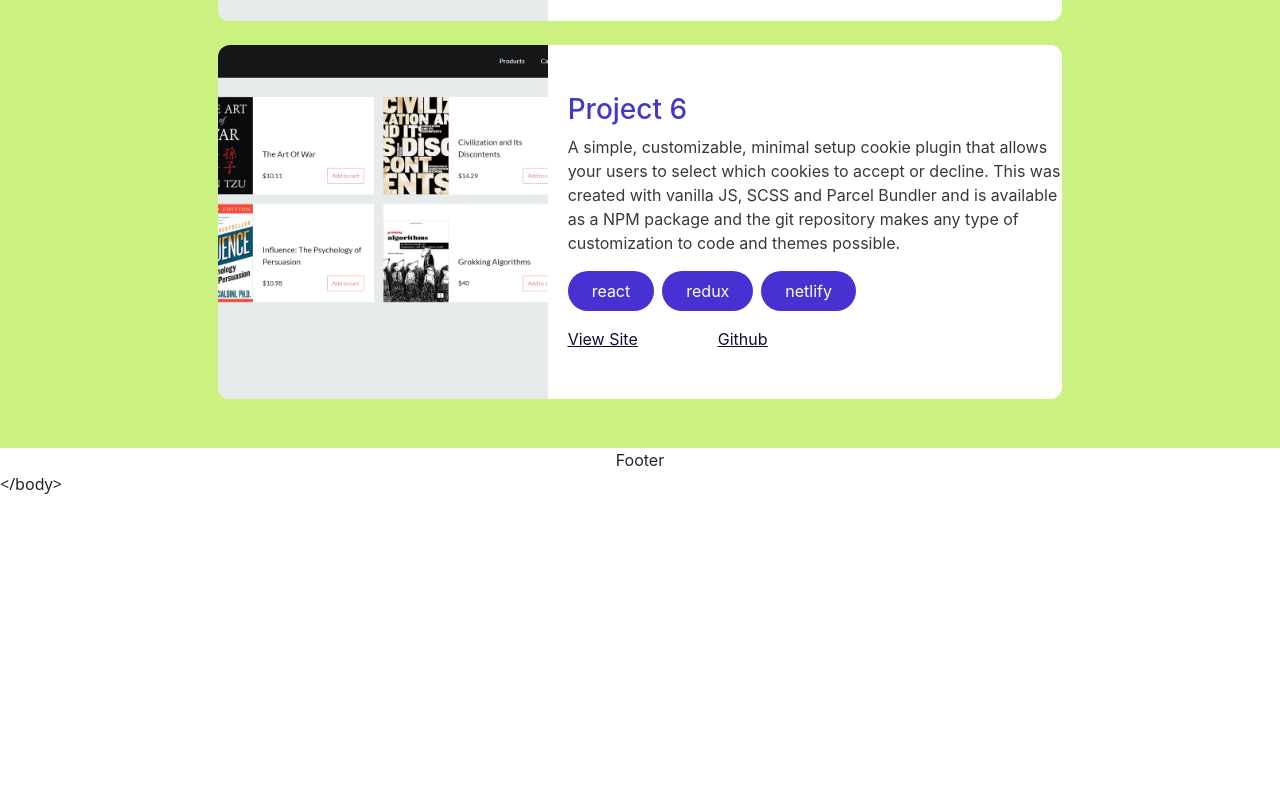
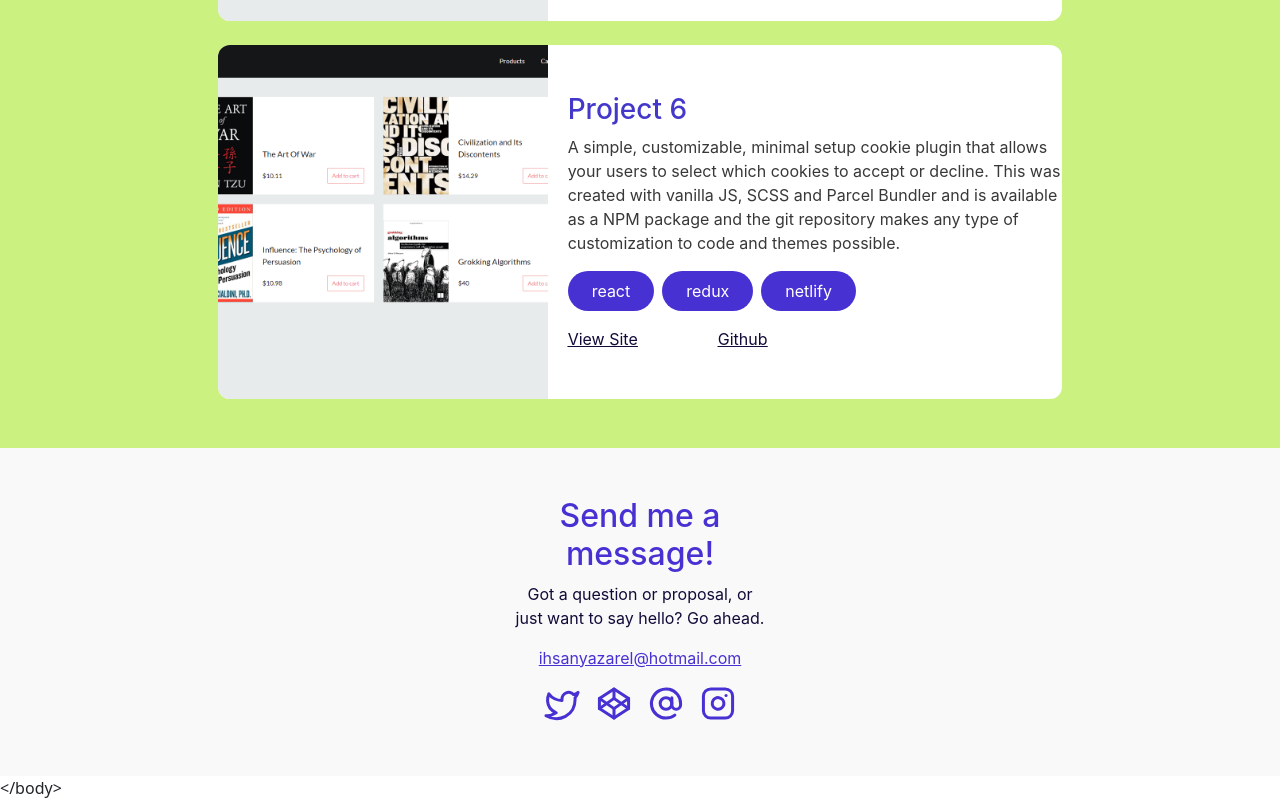
Before and after one commit to ihsanyazarel/my-portfolio, a React (Create React App) app: page / in a window 1280 px wide. Shown: the part 4181-4981 px from the top of the page. Before the commit the page ends 4677 px from the top, so only its background shows below. Built offline with nearby package versions, Linux system fonts and the light colour scheme.

Commit message:
footer and updates

```diff
--- a/public/index.html
+++ b/public/index.html
@@ -2,7 +2,7 @@
 <html lang="en">
   <head>
     <meta charset="utf-8" />
-    <link rel="icon" href="%PUBLIC_URL%/favicon.ico" />
+    <link rel="icon" href="https://media.licdn.com/dms/image/C4D03AQHTZkUN8R-McQ/profile-displayphoto-shrink_800_800/0/1645474829922?e=1691625600&v=beta&t=AkmONAS6FGLvrq-ajT1B_5tHg_-b-OAjLc4QFVl_Rig" />
     <meta name="viewport" content="width=device-width, initial-scale=1" />
     <meta name="theme-color" content="#000000" />
     <meta
--- a/src/components/Footer.js
+++ b/src/components/Footer.js
@@ -1,9 +1,34 @@
-import React from 'react'
+import React, { useContext } from "react";
+import { Contexts } from "../contexts/contexts";
 
 function Footer() {
+  const { lightMode } = useContext(Contexts);
+  const { footerSvg } = useContext(Contexts);
   return (
-    <div>Footer</div>
-  )
+    <div className={`${lightMode ? "bg-[#F9F9F9]" : "bg-[#252128]"} p-px`}>
+      <div className="w-1/5 my-5 mx-auto">
+        <h2 className={`${lightMode ? "text-[#4731D3]" : "text-[#8F88FF]"}`}>
+          Send me a message!
+        </h2>
+        <p className={`${lightMode ? "text-[#120B39]" : "text-[#FFFFFF]"}`}>
+          Got a question or proposal, or just want to say hello? Go ahead.
+        </p>
+        <a
+          href="mailto:ihsanyazarel@hotmail.com"
+          className={`mb-3 block ${
+            lightMode ? "text-[#4731D3]" : "text-[#8F88FF]"
+          }`}
+        >
+          ihsanyazarel@hotmail.com
+        </a>
+        {footerSvg.map((item, index) => (
+          <div key={index} className="inline-block mx-2">
+            <a href={item().props.xmlns}>{item()}</a>
+          </div>
+        ))}
+      </div>
+    </div>
+  );
 }
 
-export default Footer
+export default Footer;
--- a/src/components/Project.js
+++ b/src/components/Project.js
@@ -28,43 +28,25 @@ function Project({ project }) {
           {project.description}
         </p>
         <div className="text-left">
-          <p
+          {project.methodsofproject.map((item, i) => <p key={i}
             className={`inline-block  py-2 px-4 mr-2 rounded-3xl ${
               lightMode
                 ? "bg-[#4731D3] text-[#FFFFFF]"
                 : "bg-[#8173DA] text-[#FFFFFF]"
             }`}
           >
-            react
-          </p>
-          <p
-            className={`inline-block  py-2 px-4 mr-2 rounded-3xl ${
-              lightMode
-                ? "bg-[#4731D3] text-[#FFFFFF]"
-                : "bg-[#8173DA] text-[#FFFFFF]"
-            }`}
-          >
-            redux
-          </p>
-          <p
-            className={`inline-block  py-2 px-4 mr-2 rounded-3xl ${
-              lightMode
-                ? "bg-[#4731D3] text-[#FFFFFF]"
-                : "bg-[#8173DA] text-[#FFFFFF]"
-            }`}
-          >
-            netlify
-          </p>
+            {item}
+          </p>)}
         </div>
         <div className="underline text-left">
-          <a
+          <a href={project.deployLink}
             className={`mr-20 ${
               lightMode ? "text-[#120B39]" : "text-[#CBF281]"
             }`}
           >
             View Site
           </a>
-          <a
+          <a href={project.githubLink}
             className={`mr-20 ${
               lightMode ? "text-[#120B39]" : "text-[#CBF281]"
             }`}
--- a/src/contexts/contexts.js
+++ b/src/contexts/contexts.js
@@ -1,18 +1,20 @@
 import { createContext, useState } from "react";
 import { ProjectsData } from "../data/projectsData";
+import { footerSvgData } from "../data/footerSvgData";
 
 export const Contexts = createContext();
 
 const ContextsProvider = ({ children }) => {
   const [lightMode, setLightMode] = useState(true);
   const [projects, setProjects] = useState(ProjectsData);
+  const [footerSvg, setFooterSvg] = useState(footerSvgData);
 
   const contextVariables = {
     lightMode,
     setLightMode,
     projects,
     setProjects,
-
+    footerSvg
   };
 
   return (
--- /dev/null
+++ b/src/data/footerSvgData.js
@@ -0,0 +1,8 @@
+import Twitter  from "../svgFiles/footerSvg/Twitter";
+import Codepen  from "../svgFiles/footerSvg/Codepen";
+import AtSign  from "../svgFiles/footerSvg/AtSign";
+import Instagram  from "../svgFiles/footerSvg/Instagram";
+
+export const footerSvgData = () => {
+    return [Twitter, Codepen, AtSign, Instagram]
+};
--- a/src/data/projectsData.js
+++ b/src/data/projectsData.js
@@ -12,7 +12,7 @@ export const ProjectsData = () => {
             img: project1,
             title: "Project 1",
             description: "A simple, customizable, minimal setup cookie plugin that allows your users to select which cookies to accept or decline. This was created with vanilla JS, SCSS and Parcel Bundler and is available as a NPM package and the git repository makes any type of customization to code and themes possible.",
-            methodsofproject: ["react", "redux", "netlify"],
+            methodsofproject: ["react", "redux", "netlify", "tailwind css"],
             githubLink: "https://www.google.com/",
             deployLink: "https://www.google.com/"
         },
--- /dev/null
+++ b/src/svgFiles/footerSvg/AtSign.js
@@ -0,0 +1,31 @@
+import { useContext } from "react";
+import { Contexts } from "../../contexts/contexts";
+
+const AtSign = () => {
+  const { lightMode } = useContext(Contexts);
+  return (
+    <svg
+      width="36"
+      height="35"
+      viewBox="0 0 36 35"
+      fill="none"
+      xmlns="mailto: ihsanyazarel@hotmail.com"
+    >
+      <path
+        d="M18.0001 23.3333C21.2217 23.3333 23.8334 20.7216 23.8334 17.5C23.8334 14.2783 21.2217 11.6666 18.0001 11.6666C14.7784 11.6666 12.1667 14.2783 12.1667 17.5C12.1667 20.7216 14.7784 23.3333 18.0001 23.3333Z"
+        stroke={lightMode ? "#4731D3" : "#8F88FF"}
+        strokeWidth="3"
+        strokeLinecap="round"
+        strokeLinejoin="round"
+      />
+      <path
+        d="M23.8334 11.6666V18.9582C23.8334 20.1186 24.2944 21.2314 25.1148 22.0518C25.9353 22.8723 27.0481 23.3332 28.2084 23.3332C29.3688 23.3332 30.4816 22.8723 31.302 22.0518C32.1225 21.2314 32.5834 20.1186 32.5834 18.9582V17.4999C32.5832 14.2085 31.4696 11.0139 29.4236 8.43568C27.3776 5.85743 24.5197 4.04711 21.3144 3.29909C18.1091 2.55107 14.745 2.90934 11.7691 4.31565C8.79329 5.72196 6.38067 8.09359 4.9236 11.0449C3.46652 13.9962 3.05067 17.3537 3.74367 20.5713C4.43668 23.789 6.19777 26.6775 8.7406 28.7674C11.2834 30.8572 14.4584 32.0254 17.7494 32.082C21.0403 32.1386 24.2536 31.0803 26.8668 29.0791"
+        stroke={lightMode ? "#4731D3" : "#8F88FF"}
+        strokeWidth="3"
+        strokeLinecap="round"
+        strokeLinejoin="round"
+      />
+    </svg>
+  );
+};
+export default AtSign;
--- /dev/null
+++ b/src/svgFiles/footerSvg/Codepen.js
@@ -0,0 +1,52 @@
+import { useContext } from "react";
+import { Contexts } from "../../contexts/contexts";
+
+const Codepen = () => {
+  const { lightMode } = useContext(Contexts);
+  return (
+    <svg
+      width="36"
+      height="35"
+      viewBox="0 0 36 35"
+      fill="none"
+      xmlns="https://www.google.com/"
+    >
+      <path
+        d="M18.0001 2.91663L32.5834 12.3958V22.6041L18.0001 32.0833L3.41675 22.6041V12.3958L18.0001 2.91663Z"
+        stroke={lightMode ? "#4731D3" : "#8F88FF"}
+        strokeWidth="3"
+        strokeLinecap="round"
+        strokeLinejoin="round"
+      />
+      <path
+        d="M18 32.0833V22.6041"
+        stroke={lightMode ? "#4731D3" : "#8F88FF"}
+        strokeWidth="3"
+        strokeLinecap="round"
+        strokeLinejoin="round"
+      />
+      <path
+        d="M32.5834 12.3959L18.0001 22.6042L3.41675 12.3959"
+        stroke={lightMode ? "#4731D3" : "#8F88FF"}
+        strokeWidth="3"
+        strokeLinecap="round"
+        strokeLinejoin="round"
+      />
+      <path
+        d="M3.41675 22.6042L18.0001 12.3959L32.5834 22.6042"
+        stroke={lightMode ? "#4731D3" : "#8F88FF"}
+        strokeWidth="3"
+        strokeLinecap="round"
+        strokeLinejoin="round"
+      />
+      <path
+        d="M18 2.91663V12.3958"
+        stroke={lightMode ? "#4731D3" : "#8F88FF"}
+        strokeWidth="3"
+        strokeLinecap="round"
+        strokeLinejoin="round"
+      />
+    </svg>
+  );
+};
+export default Codepen;
--- /dev/null
+++ b/src/svgFiles/footerSvg/Instagram.js
@@ -0,0 +1,38 @@
+import { useContext } from "react";
+import { Contexts } from "../../contexts/contexts";
+
+const Instagram = () => {
+  const { lightMode } = useContext(Contexts);
+  return (
+    <svg
+      width="36"
+      height="35"
+      viewBox="0 0 36 35"
+      fill="none"
+      xmlns="https://www.google.com/"
+    >
+      <path
+        d="M25.2917 2.91663H10.7084C6.68134 2.91663 3.41675 6.18122 3.41675 10.2083V24.7916C3.41675 28.8187 6.68134 32.0833 10.7084 32.0833H25.2917C29.3188 32.0833 32.5834 28.8187 32.5834 24.7916V10.2083C32.5834 6.18122 29.3188 2.91663 25.2917 2.91663Z"
+        stroke={lightMode ? "#4731D3" : "#8F88FF"}
+        strokeWidth="3"
+        strokeLinecap="round"
+        strokeLinejoin="round"
+      />
+      <path
+        d="M23.8333 16.5811C24.0133 17.7948 23.806 19.0343 23.2409 20.1234C22.6758 21.2125 21.7817 22.0956 20.6857 22.6473C19.5897 23.1989 18.3477 23.3909 17.1363 23.196C15.925 23.0011 14.8059 22.4291 13.9383 21.5615C13.0707 20.6939 12.4988 19.5749 12.3038 18.3635C12.1089 17.1521 12.3009 15.9101 12.8525 14.8141C13.4042 13.7182 14.2873 12.824 15.3764 12.2589C16.4655 11.6938 17.705 11.4865 18.9187 11.6665C20.1567 11.8501 21.3029 12.427 22.1879 13.3119C23.0728 14.1969 23.6497 15.3431 23.8333 16.5811Z"
+        stroke={lightMode ? "#4731D3" : "#8F88FF"}
+        strokeWidth="3"
+        strokeLinecap="round"
+        strokeLinejoin="round"
+      />
+      <path
+        d="M26.0208 9.47913H26.0353"
+        stroke={lightMode ? "#4731D3" : "#8F88FF"}
+        strokeWidth="3"
+        strokeLinecap="round"
+        strokeLinejoin="round"
+      />
+    </svg>
+  );
+};
+export default Instagram;
--- /dev/null
+++ b/src/svgFiles/footerSvg/Twitter.js
@@ -0,0 +1,24 @@
+import { useContext } from "react";
+import { Contexts } from "../../contexts/contexts";
+
+const Twitter = () => {
+  const { lightMode } = useContext(Contexts);
+  return (
+    <svg
+      width="36"
+      height="31"
+      viewBox="0 0 36 31"
+      fill="none"
+      xmlns="https://www.google.com/"
+    >
+      <path
+        d="M34.0416 2.37489C32.6451 3.35997 31.0988 4.11339 29.4624 4.60614C28.5841 3.59626 27.4169 2.88049 26.1185 2.55562C24.8202 2.23075 23.4533 2.31247 22.203 2.78972C20.9526 3.26697 19.8789 4.11673 19.1272 5.22406C18.3755 6.3314 17.982 7.64288 17.9999 8.98114V10.4395C15.4371 10.5059 12.8976 9.93754 10.6076 8.78492C8.31767 7.6323 6.3483 5.93124 4.87492 3.83323C4.87492 3.83323 -0.958415 16.9582 12.1666 22.7916C9.16319 24.8303 5.58536 25.8525 1.95825 25.7082C15.0833 32.9999 31.1249 25.7082 31.1249 8.93739C31.1236 8.53118 31.0845 8.12597 31.0083 7.72698C32.4966 6.25915 33.547 4.40593 34.0416 2.37489V2.37489Z"
+        stroke={lightMode ? "#4731D3" : "#8F88FF"}
+        strokeWidth="3"
+        strokeLinecap="round"
+        strokeLinejoin="round"
+      />
+    </svg>
+  );
+};
+export default Twitter;
```
